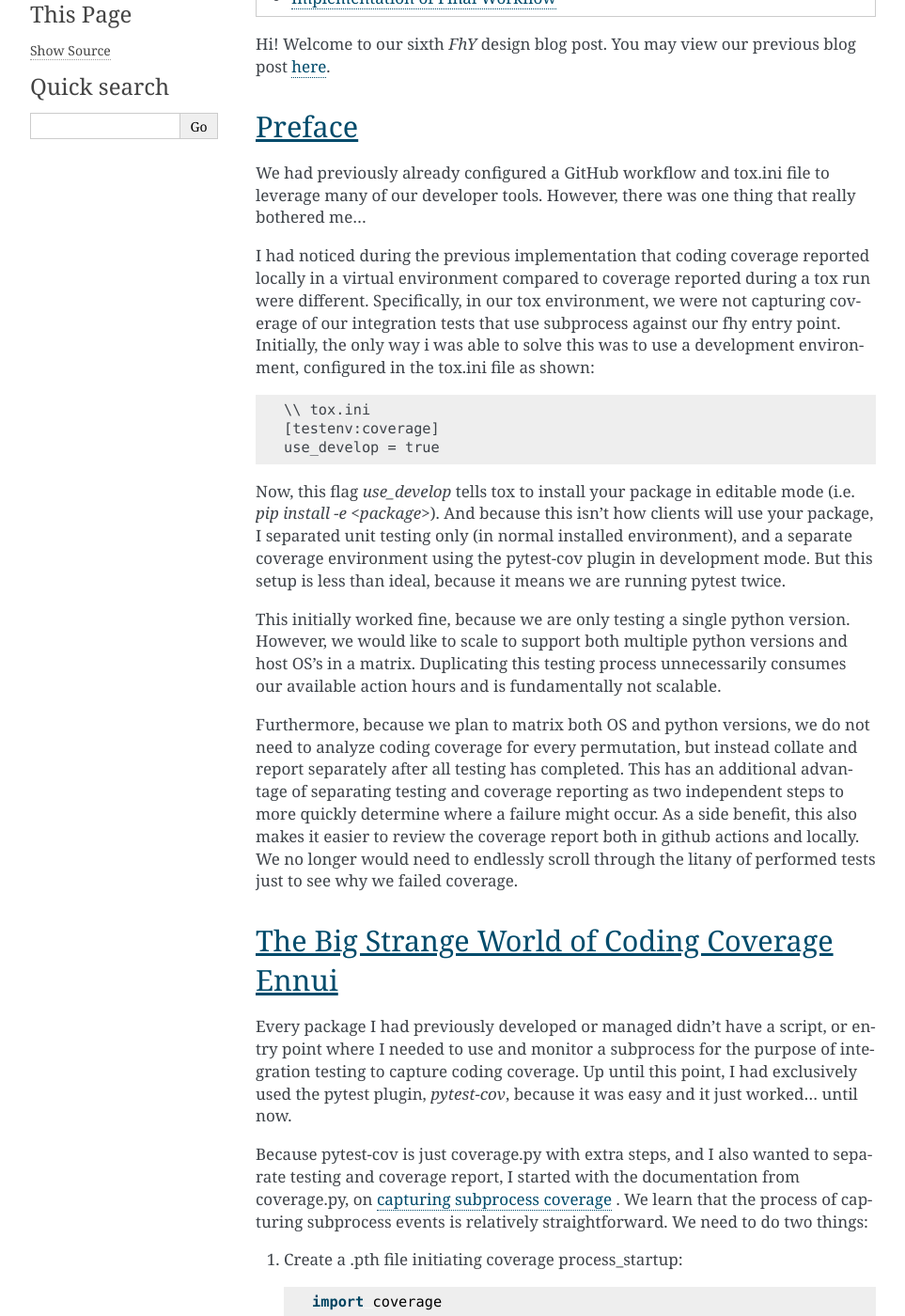
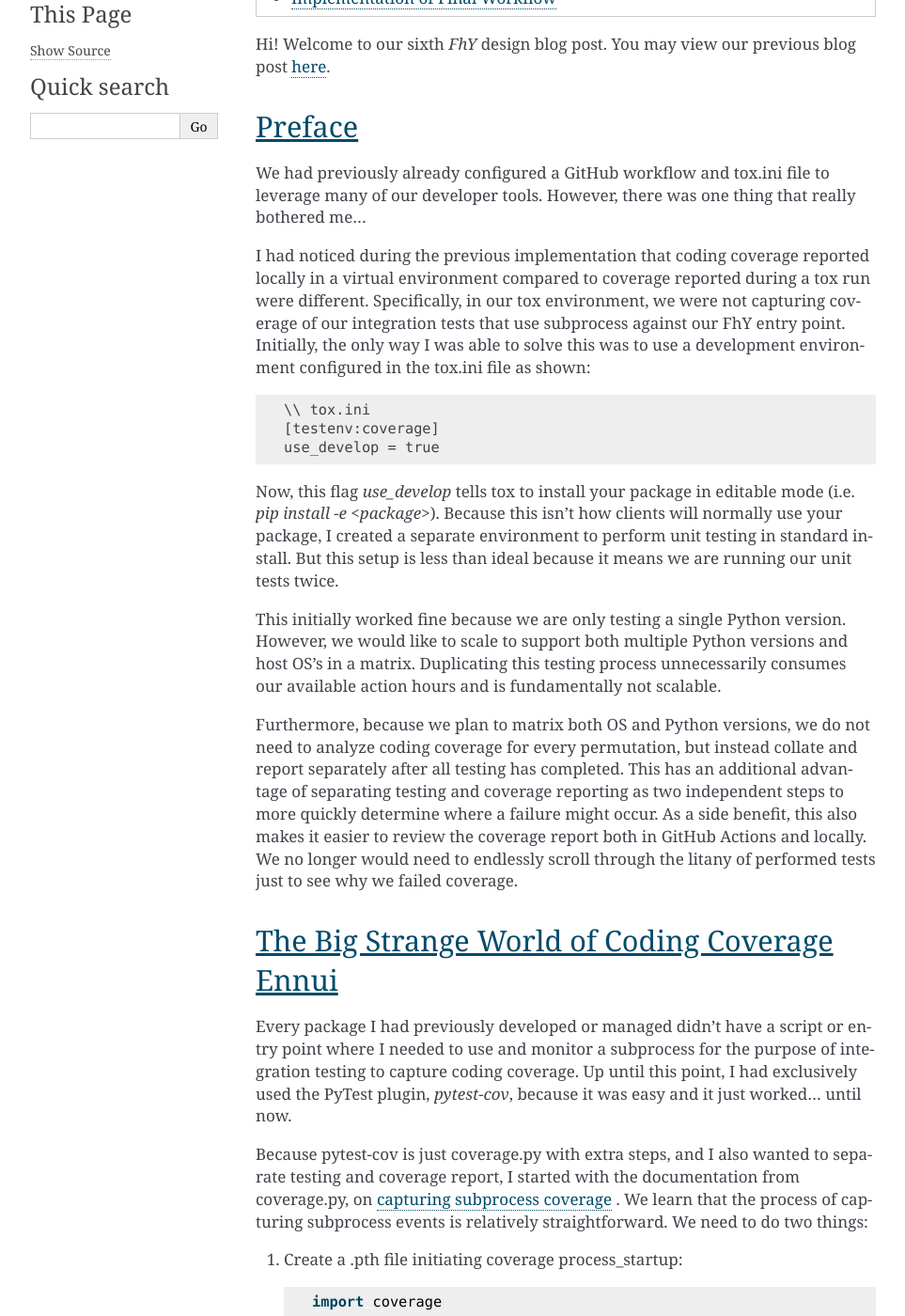
Before and after one commit to actlab-fhy/FhY, a Sphinx documentation site: the page built from docs/source/design_blog/post_2024-05-23.rst, in a window 1280 px wide and 1400 px high, scrolled down 275 px. Shown: the whole window at 94% size, without its empty margins (148-1111 px from the left). Built offline with Sphinx 7.4.7, drawn with Linux system fonts in a browser that asks for light colours; some of the changed text lies outside the part shown.

Commit message:
docs(design_blog): Address requested edits to resolve minor grammar and syntax issues.

```diff
--- a/docs/source/design_blog/post_2024-05-23.rst
+++ b/docs/source/design_blog/post_2024-05-23.rst
@@ -19,8 +19,8 @@ of  our developer tools. However, there was one thing that really bothered me...
 I had noticed during the previous implementation that coding coverage reported locally
 in a virtual environment compared to coverage reported during a tox run were different.
 Specifically, in our tox environment, we were not capturing coverage of our integration
-tests that use subprocess against our fhy entry point. Initially, the only way i was
-able to solve this was to use a development environment, configured in the tox.ini file
+tests that use subprocess against our FhY entry point. Initially, the only way I was
+able to solve this was to use a development environment configured in the tox.ini file
 as shown:
 
 .. code-block:: text
@@ -30,22 +30,21 @@ as shown:
    use_develop = true
 
 Now, this flag `use_develop` tells tox to install your package in editable mode (i.e.
-`pip install -e <package>`). And because this isn't how clients will use your package, I
-separated unit testing only (in normal installed environment), and a separate coverage
-environment using the pytest-cov plugin in development mode. But this setup is less
-than ideal, because it means we are running pytest twice.
+`pip install -e <package>`). Because this isn't how clients will normally use your
+package, I created a separate environment to perform unit testing in standard install.
+But this setup is less than ideal because it means we are running our unit tests twice.
 
-This initially worked fine, because we are only testing a single python version.
-However, we would like to scale to support both multiple python versions and host OS's
+This initially worked fine because we are only testing a single Python version.
+However, we would like to scale to support both multiple Python versions and host OS's
 in a matrix. Duplicating this testing process unnecessarily consumes our available
 action hours and is fundamentally not scalable.
 
-Furthermore, because we plan to matrix both OS and python versions, we do not need to
+Furthermore, because we plan to matrix both OS and Python versions, we do not need to
 analyze coding coverage for every permutation, but instead collate and report separately
 after all testing has completed. This has an additional advantage of separating testing
 and coverage reporting as two independent steps to more quickly determine where a
 failure might occur. As a side benefit, this also makes it easier to review the coverage
-report both in github actions and locally. We no longer would need to endlessly scroll
+report both in GitHub Actions and locally. We no longer would need to endlessly scroll
 through the litany of performed tests just to see why we failed coverage.
 
 
@@ -53,9 +52,9 @@ through the litany of performed tests just to see why we failed coverage.
  The Big Strange World of Coding Coverage Ennui
 ************************************************
 
-Every package I had previously developed or managed didn't have a script, or entry point
+Every package I had previously developed or managed didn't have a script or entry point
 where I needed to use and monitor a subprocess for the purpose of integration testing to
-capture coding coverage. Up until this point, I had exclusively used the pytest plugin,
+capture coding coverage. Up until this point, I had exclusively used the PyTest plugin,
 `pytest-cov`, because it was easy and it just worked... until now.
 
 Because pytest-cov is just coverage.py with extra steps, and I also wanted to separate
@@ -98,7 +97,7 @@ Now we have a tox.ini file that looks like this:
 
 Now, you might think to yourself, this should work!... and unfortunately it likely will
 not. The real problem lies between our unit and integration tests. In our unit tests, we
-are testing against the local copy (within the project root). But our Integration tests
+are testing against the local copy (within the project root). But our integration tests
 are using subprocess to access the entry point. To test this, we have to install our
 package, which means coverage is occurring not on our local copy, but within our
 `.tox/py/**/site-packages/*`. In development mode, where our package is installed in
@@ -146,9 +145,9 @@ practices, creating a more flat layout directory tree:
    ├── tox.ini
    └── .readthedocs.yaml
 
-If the the answer isn't obvious yet, we are calling pytest from the project root
+If the the answer isn't obvious yet, we are calling PyTest from the project root
 directory, which means the project is importable from both the root and the
-site-packages because both are on path. The easiest solution is to change that, by
+site-packages because both are on path. The easiest solution is to change that by
 creating a single layer of indirection, imbedding the project within a src folder:
 
 .. code-block:: text
@@ -163,11 +162,11 @@ creating a single layer of indirection, imbedding the project within a src folde
    │       └── subpackage/
    │           └── submodule.py
 
-Now, when we call pytest and perform unit tests and coverage, we are only testing
+Now, when we call PyTest and perform unit tests and coverage, we are only testing
 against the installed site-packages within the tox virtualenv.
 
-To wrap up our coverage woes, several other configurations need to change to package
-correctly using setuptools, and the coverage tool. In our pyproject.toml:
+To wrap up our coverage woes, several other configurations need to be updated to assist
+both setuptools and coverage tools. In our pyproject.toml:
 
 .. code-block:: toml
 
@@ -219,12 +218,12 @@ Key Take Away Points
    testing. This src layout project structure is most compatible with tox, to ensure all
    testing is performed on the source code installed within the tox virtual environment.
 
-#. Use `coverage.py` directly when monitoring code coverage, forgoing the pytest plugin,
+#. Use `coverage.py` directly when monitoring code coverage forgoing the PyTest plugin
    to separate unit testing and coverage reporting.
 
-#. Update your pyproject.toml if using setuptools to correctly find your python package,
+#. Update your pyproject.toml if using setuptools to correctly find your Python package,
    and tool.coverage{.paths} sections to correctly capture code coverage. Showing the
-   relevant sections in completion, below:
+   relevant sections in completion below:
 
    .. code-block:: toml
 
@@ -238,7 +237,7 @@ Key Take Away Points
       [project.optional-dependencies]
       test = ["pytest", "coverage", "pytest-xdist"]
 
-      # Pytest config
+      # PyTest config
       [tool.pytest.ini_options]
       testpaths = ["tests"]
       addopts = "-n auto -rA"  # only use `-n auto` when using pytest-xdist plugin too.
```
Also changed, not shown: other parts of docs/source/design_blog/post_2024-05-23.rst (+9 -9 lines).
